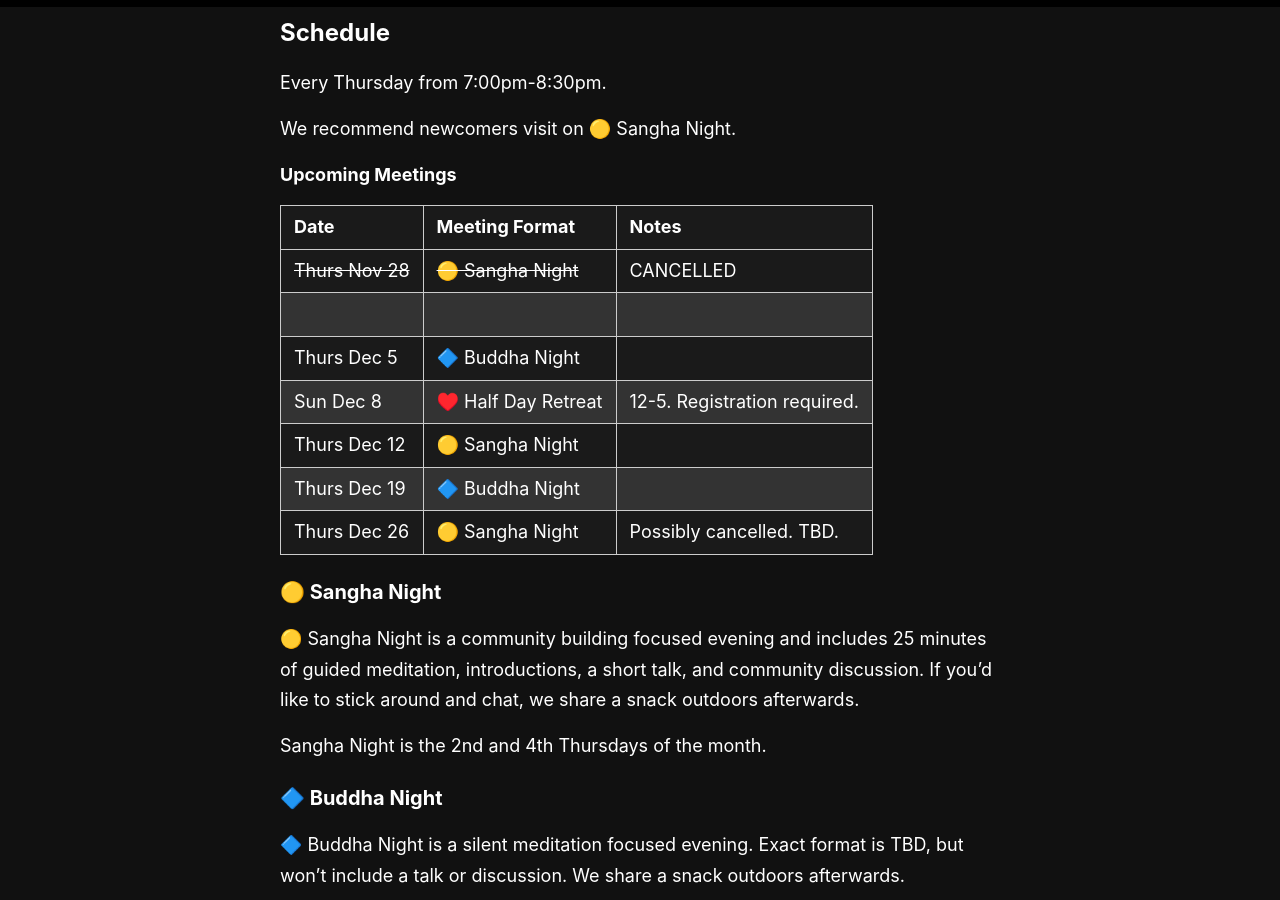
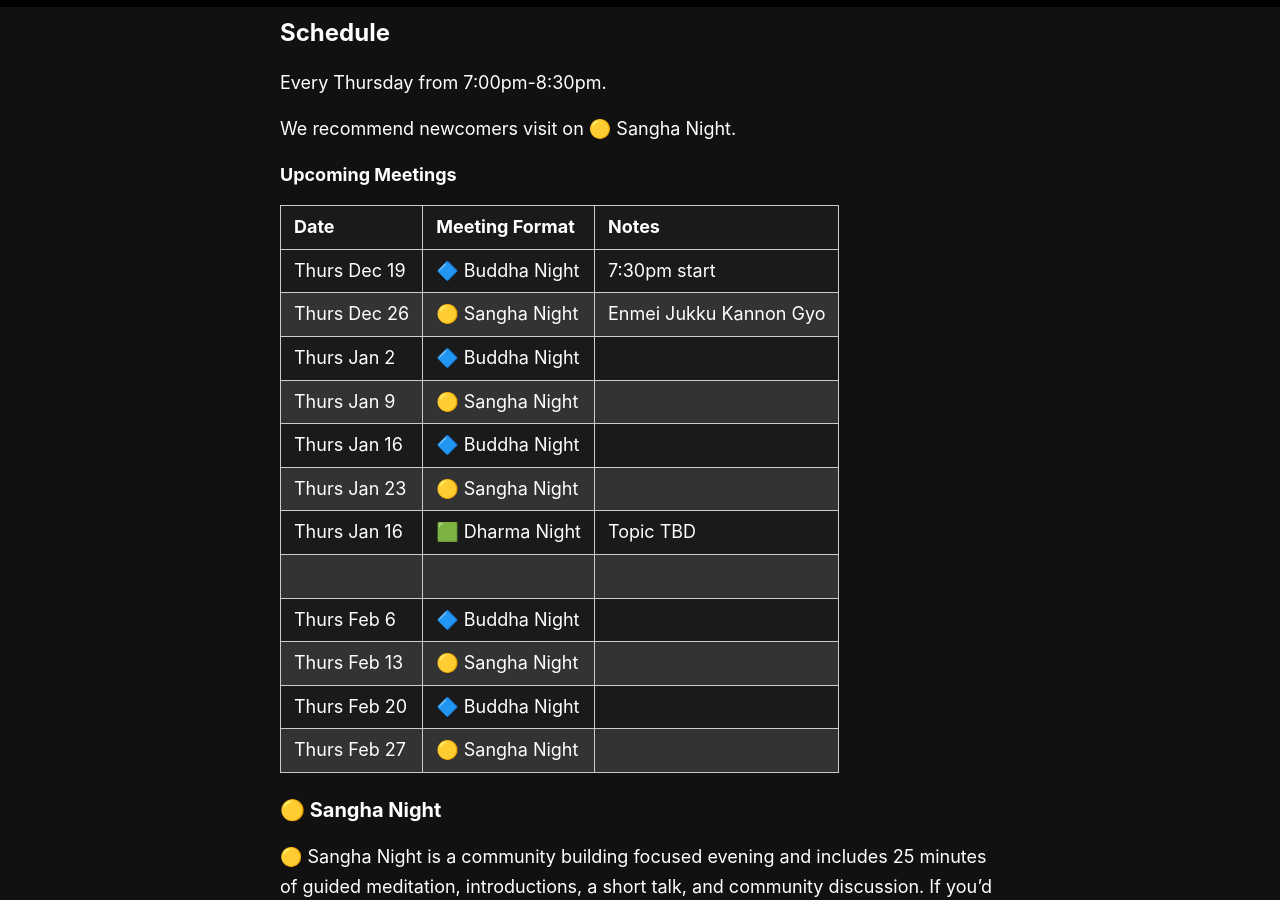
Before and after one commit to rykener/transsangha, a Jekyll site: the page built from _pages/schedule.md, in a window 1280 px wide and 900 px high, scrolled down 242 px. Built offline with Jekyll 4.4.1, drawn with Linux system fonts in a browser that asks for light colours.

Commit message:
update schedule

```diff
--- a/_pages/schedule.md
+++ b/_pages/schedule.md
@@ -14,15 +14,20 @@ We recommend newcomers visit on 🟡 Sangha Night.
 
 <div class="special_table"></div>
 
-| Date           | Meeting Format  | Notes |
-|----------------|-----------------|-------|
-| ~~Thurs Nov 28~~   | ~~🟡 Sangha Night~~ | CANCELLED
+| Date         | Meeting Format  | Notes |
+|--------------|-----------------|-------|
+| Thurs Dec 19 | 🔷 Buddha Night | 7:30pm start
+| Thurs Dec 26 | 🟡 Sangha Night | Enmei Jukku Kannon Gyo
+| Thurs Jan 2  | 🔷 Buddha Night |
+| Thurs Jan 9  | 🟡 Sangha Night |
+| Thurs Jan 16 | 🔷 Buddha Night |
+| Thurs Jan 23 | 🟡 Sangha Night |
+| Thurs Jan 16 | 🟩 Dharma Night | Topic TBD
 | | |
-| Thurs Dec 5    | 🔷 Buddha Night |
-| Sun Dec 8      | ♥️ Half Day Retreat | 12-5. Registration required.
-| Thurs Dec 12   | 🟡 Sangha Night |
-| Thurs Dec 19   | 🔷 Buddha Night |
-| Thurs Dec 26   | 🟡 Sangha Night | Possibly cancelled. TBD.
+| Thurs Feb 6  | 🔷 Buddha Night |
+| Thurs Feb 13 | 🟡 Sangha Night |
+| Thurs Feb 20 | 🔷 Buddha Night |
+| Thurs Feb 27 | 🟡 Sangha Night |
 
 
 ### 🟡 Sangha Night
```
